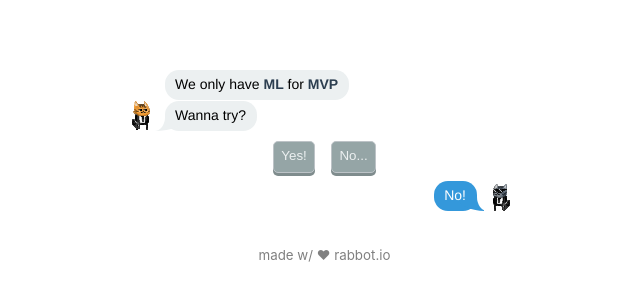
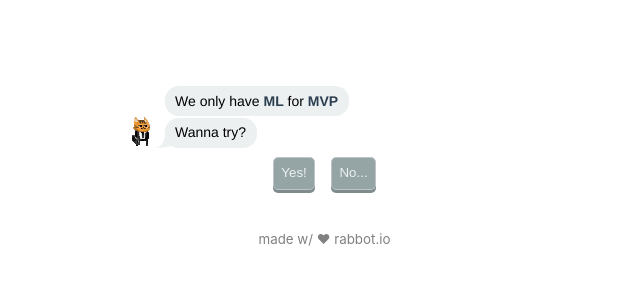
Before and after one commit to rabbotio/nl-cards, a React (Create React App) app in the folder web/: page / in a window 1280 px wide. Shown: the part 240-540 px from the top of the page, without its empty margins (238-878 px from the left). Built offline with nearby package versions, Linux system fonts and the light colour scheme.

Commit message:
Working click n present quick reply

```diff
--- /dev/null
+++ b/web/src/containers/RBChatButtonInjector.js
@@ -0,0 +1,25 @@
+function injectButtonEvent (json, chatData, { next, setChatDatas }) {
+  const replies = chatData.replies
+  if (replies) {
+    replies.map(
+      button =>
+        (button.onClick = () => {
+          // Init
+          const pastText = chatData
+          const nextId = button.nextId
+          const nextText = json[nextId]
+
+          // Next
+          next(nextId)
+
+          // Remove buttons
+          delete pastText.replies
+
+          // Present
+          setChatDatas([pastText, nextText])
+        })
+    )
+  }
+}
+
+export { injectButtonEvent }
--- a/web/src/containers/RBChatContainer.js
+++ b/web/src/containers/RBChatContainer.js
@@ -1,7 +1,9 @@
-import React, { useContext } from 'react'
+import React, { useState, useContext } from 'react'
 import { RBChatContext } from './RBChatContext'
 import Msgz from '../ui/Msgz'
 import styled from 'styled-components'
+import { injectButtonEvent } from './RBChatButtonInjector'
+import { getChatStyle } from './RBChatStyles'
 
 const Containerz = styled.div`
    {
@@ -21,129 +23,7 @@ const Dialogz = styled.div`
 `
 */
 
-const YOU_BG_COLOR = '#ecf0f1'
-const ME_BG_COLOR = '#3498db'
-
-const Chatz = styled.div`
-  .ios7 {
-    margin: 0;
-    width: 320px;
-    margin: 0 auto;
-    padding: 1em 0.8em;
-    font-weight: 200;
-    font-size: 14px;
-    font-family: 'Helvetica Neue', 'Helvetica', Helvetica, Arial, sans-serif;
-    color: #000;
-  }
-  .ios7 strong {
-    margin: 0;
-    padding: 0;
-    font-weight: 500;
-  }
-  .ios7 dd {
-    margin: 0;
-    padding: 0;
-    position: relative;
-  }
-  .ios7 dt {
-    margin: 0;
-    padding: 0;
-    margin-bottom: 1em;
-    text-align: center;
-    font-size: 0.6em;
-    color: #999;
-  }
-  .ios7 dd + dt {
-    margin: 0;
-    padding: 0;
-    margin-top: 1.5em;
-  }
-  .ios7 dd + dd {
-    margin: 0;
-    padding: 0;
-    margin-top: 0.5em;
-  }
-  .ios7 dd:after {
-    margin: 0;
-    padding: 0;
-    clear: both;
-    content: ' ';
-    display: block;
-    height: 0.1em;
-  }
-  .ios7 p {
-    margin: 0;
-    text-align: left;
-    float: left;
-    z-index: 1;
-    margin-right: 25%;
-    padding: 0.45em 0.75em;
-    background: ${YOU_BG_COLOR};
-    line-height: 1.25;
-    -webkit-border-radius: 1em;
-    -moz-border-radius: 1em;
-    border-radius: 1em;
-  }
-  .ios7 .to p {
-    text-align: left;
-    float: right;
-    margin-right: 0;
-    margin-left: 25%;
-    background: ${ME_BG_COLOR};
-    color: #fff;
-  }
-  .ios7 p + p {
-    margin-top: 0.1em;
-  }
-  .ios7 p:last-child {
-    position: relative;
-  }
-  .ios7 p:last-child::before {
-    position: absolute;
-    bottom: 0;
-    left: -3em;
-    z-index: -1;
-    width: 3em;
-    height: 2em;
-    border-right: 1.5em solid ${YOU_BG_COLOR};
-    border-bottom-right-radius: 50%;
-    content: ' ';
-    clip: rect(1em, 4em, 3em, 2em);
-  }
-  .ios7 .to p:last-child::before {
-    right: -3em;
-    left: auto;
-    border-right: none;
-    border-left: 1.5em solid ${ME_BG_COLOR};
-    border-bottom-left-radius: 50%;
-    clip: rect(1em, 2em, 2em, 0);
-  }
-  .ios7 .me {
-    margin: 0;
-    padding: 0;
-    width: 32px;
-    height: 32px;
-    float: right;
-    margin-right: -32px;
-    margin-left: 8px;
-    border-radius: 100%;
-    transform: scaleX(-1);
-    bottom: 2px;
-    display: block;
-  }
-  .ios7 .you {
-    margin: 0;
-    padding: 0;
-    width: 32px;
-    height: 32px;
-    position: absolute;
-    margin-left: -40px;
-    transform: scaleX(-1);
-    bottom: 2px;
-    float: left;
-    display: block;
-  }
-`
+const Chatz = getChatStyle('#3498db', '#ecf0f1')
 
 const json = {
   '0': {
@@ -162,19 +42,23 @@ const json = {
     uid: '123',
     name: 'you',
     img: './img/foo.png',
-    msgs: [`No!`]
+    msgs: [`No...`]
   }
 }
 
 function RBChatContainer () {
-  const { chatId } = useContext(RBChatContext)
-  let data = [json[chatId], json['2']]
+  const { chatId, next } = useContext(RBChatContext)
+  const [chatDatas, setChatDatas] = useState([json['0']])
+
+  // Add function
+  const chatData = chatDatas[chatId]
+  injectButtonEvent(json, chatData, { next, setChatDatas })
 
   return (
     <Containerz>
       <Chatz>
         <dl className='ios7'>
-          {data.map((item, index) => (
+          {chatDatas.map((item, index) => (
             <Msgz key={index} {...item} />
           ))}
         </dl>
--- a/web/src/containers/RBChatContext.js
+++ b/web/src/containers/RBChatContext.js
@@ -3,8 +3,8 @@ import React from 'react'
 let chat = { id: '0' }
 export const RBChatContext = React.createContext({
   chatId: chat.id,
-  next: id => {
-    chat.id = id
-    console.log(`chat.id:${chat.id}`)
+  next: nextId => {
+    console.log(`${chat.id} -> ${nextId}`)
+    chat.id = nextId
   }
 })
--- /dev/null
+++ b/web/src/containers/RBChatStyles.js
@@ -0,0 +1,126 @@
+import styled from 'styled-components'
+
+function getChatStyle (myBG, yourBG) {
+  return styled.div`
+    .ios7 {
+      margin: 0;
+      width: 320px;
+      margin: 0 auto;
+      padding: 1em 0.8em;
+      font-weight: 200;
+      font-size: 14px;
+      font-family: 'Helvetica Neue', 'Helvetica', Helvetica, Arial, sans-serif;
+      color: #000;
+    }
+    .ios7 strong {
+      margin: 0;
+      padding: 0;
+      font-weight: 500;
+    }
+    .ios7 dd {
+      margin: 0;
+      padding: 0;
+      position: relative;
+    }
+    .ios7 dt {
+      margin: 0;
+      padding: 0;
+      margin-bottom: 1em;
+      text-align: center;
+      font-size: 0.6em;
+      color: #999;
+    }
+    .ios7 dd + dt {
+      margin: 0;
+      padding: 0;
+      margin-top: 1.5em;
+    }
+    .ios7 dd + dd {
+      margin: 0;
+      padding: 0;
+      margin-top: 0.5em;
+    }
+    .ios7 dd:after {
+      margin: 0;
+      padding: 0;
+      clear: both;
+      content: ' ';
+      display: block;
+      height: 0.1em;
+    }
+    .ios7 p {
+      margin: 0;
+      text-align: left;
+      float: left;
+      z-index: 1;
+      margin-right: 25%;
+      padding: 0.45em 0.75em;
+      background: ${yourBG};
+      line-height: 1.25;
+      -webkit-border-radius: 1em;
+      -moz-border-radius: 1em;
+      border-radius: 1em;
+    }
+    .ios7 .to p {
+      text-align: left;
+      float: right;
+      margin-right: 0;
+      margin-left: 25%;
+      background: ${myBG};
+      color: #fff;
+    }
+    .ios7 p + p {
+      margin-top: 0.1em;
+    }
+    .ios7 p:last-child {
+      position: relative;
+    }
+    .ios7 p:last-child::before {
+      position: absolute;
+      bottom: 0;
+      left: -3em;
+      z-index: -1;
+      width: 3em;
+      height: 2em;
+      border-right: 1.5em solid ${yourBG};
+      border-bottom-right-radius: 50%;
+      content: ' ';
+      clip: rect(1em, 4em, 3em, 2em);
+    }
+    .ios7 .to p:last-child::before {
+      right: -3em;
+      left: auto;
+      border-right: none;
+      border-left: 1.5em solid ${myBG};
+      border-bottom-left-radius: 50%;
+      clip: rect(1em, 2em, 2em, 0);
+    }
+    .ios7 .me {
+      margin: 0;
+      padding: 0;
+      width: 32px;
+      height: 32px;
+      float: right;
+      margin-right: -32px;
+      margin-left: 8px;
+      border-radius: 100%;
+      transform: scaleX(-1);
+      bottom: 2px;
+      display: block;
+    }
+    .ios7 .you {
+      margin: 0;
+      padding: 0;
+      width: 32px;
+      height: 32px;
+      position: absolute;
+      margin-left: -40px;
+      transform: scaleX(-1);
+      bottom: 2px;
+      float: left;
+      display: block;
+    }
+  `
+}
+
+export { getChatStyle }
```
